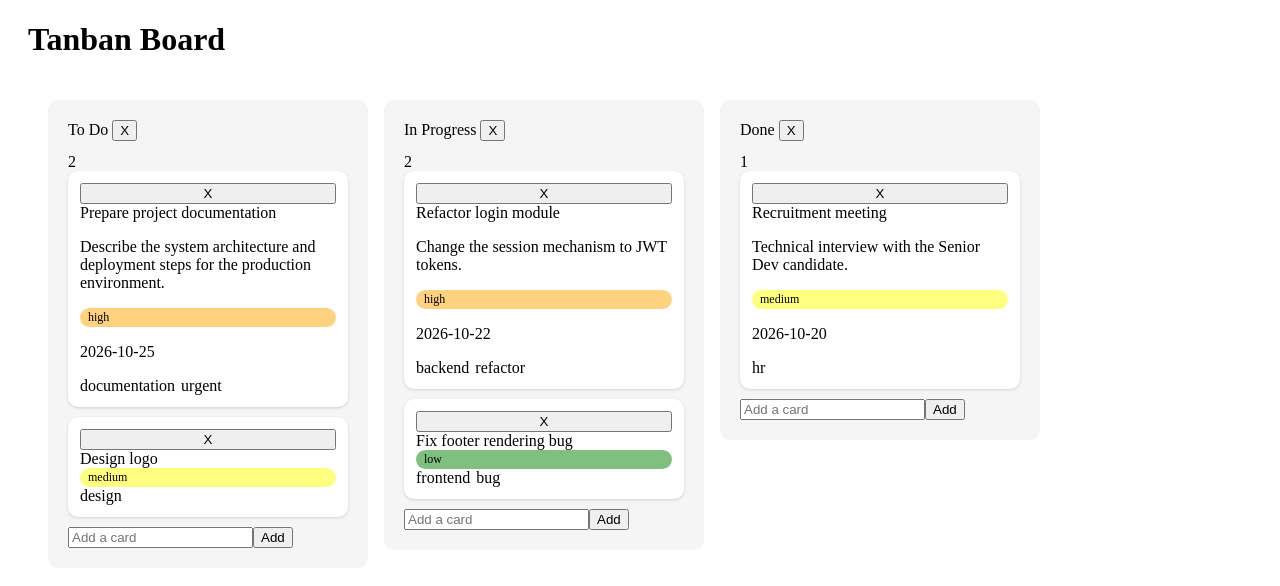
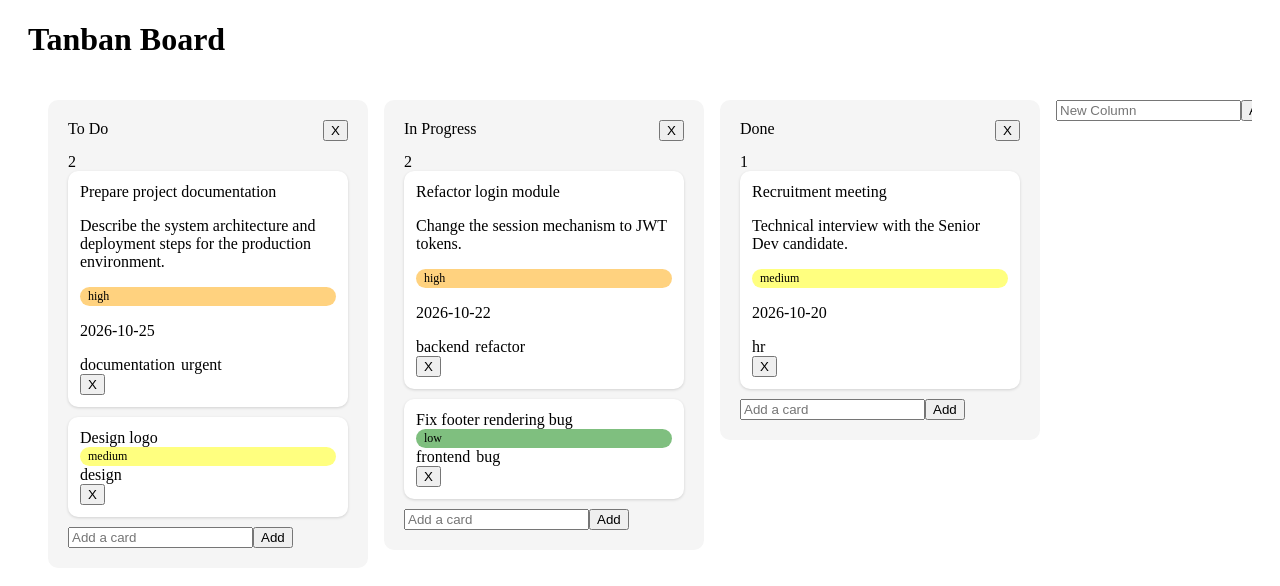
Before and after one commit to Tretaq/tanban-board, a React (Vite) app: page / in a window 1280 px wide. Shown: the top 586 px of the page. Built offline with nearby package versions, Linux system fonts and the light colour scheme.

Commit message:
adding columns

```diff
--- a/src/components/Board.css
+++ b/src/components/Board.css
@@ -5,3 +5,7 @@
     overflow-x:auto;
     padding: 20px;
 }
+.AddColumn{
+    width: 280px;
+    flex-shrink: 0;
+}
--- a/src/components/Board.tsx
+++ b/src/components/Board.tsx
@@ -2,10 +2,13 @@ import {getColumnCards} from "../utils/board.ts";
 import {Column} from "./Column.tsx";
 import "./Board.css"
 import {useBoard} from "../hooks/useBoard.ts";
+import {AddForm} from "./AddForm.tsx";
 
 export function Board() {
     const { board } = useBoard()
+    const { dispatch } = useBoard();
     return (
+
         <div className="board">
             {
                 board.columnOrder.map(columnId => {
@@ -15,7 +18,11 @@ export function Board() {
                         <Column key={column.id} column={column} cards={getColumnCards(board, columnId)}></Column>
                     )
                 })
+
             }
+            <div className="AddColumn">
+                <AddForm placeholder={"New Column"} buttonLabel={"Add Column"}  onAdd={title => dispatch({ type: 'ADD_COLUMN', title })}/>
+            </div>
         </div>
     )
 }
--- a/src/components/CardItem.tsx
+++ b/src/components/CardItem.tsx
@@ -10,13 +10,9 @@ interface CardItemProps {// ts won't work without this when starting
 export function CardItem({card}: CardItemProps) {
     const {dispatch} = useBoard()
     return (
+
         <div className="carditem">
-            <button
-                aria-label="Delete card"
-                onClick={() => dispatch({type: "DELETE_CARD", cardId: card.id})}
-            >
-                X
-            </button>
+
             {card.title}
             {card.description && <p>{card.description}</p>}
             <span className={`badge priority-${card.priority}`}>{card.priority}</span>
@@ -28,6 +24,15 @@ export function CardItem({card}: CardItemProps) {
                     </span>
                 ))}
             </div>
+            <div>
+                <button
+                    aria-label="Delete card"
+                    onClick={() => dispatch({type: "DELETE_CARD", cardId: card.id})}
+                >
+                    X
+                </button>
+            </div>
         </div>
+
     )
 }
--- a/src/components/Column.css
+++ b/src/components/Column.css
@@ -8,3 +8,7 @@
 .column-title {
     margin: 0 0 12px;
 }
+.columntitle{
+    display: flex;
+    justify-content: space-between;
+}
--- a/src/components/Column.tsx
+++ b/src/components/Column.tsx
@@ -16,7 +16,7 @@ export function Column({column, cards}: ColumnProps) {
             }
         const { dispatch } = useBoard()
         return( <div className="column">
-        <div className="column-title"><div>{column.title} <button onClick={ e => handleDelete()}> X </button></div></div>
+        <div className="column-title"><div className="columntitle">{column.title} <button onClick={ e => handleDelete()}>X </button></div></div>
         {column.cardIds.length}
         {cards.length === 0 ? "No cards found." : cards.map((card: Card) => (
             <CardItem key={card.id} card={card}></CardItem>
```
